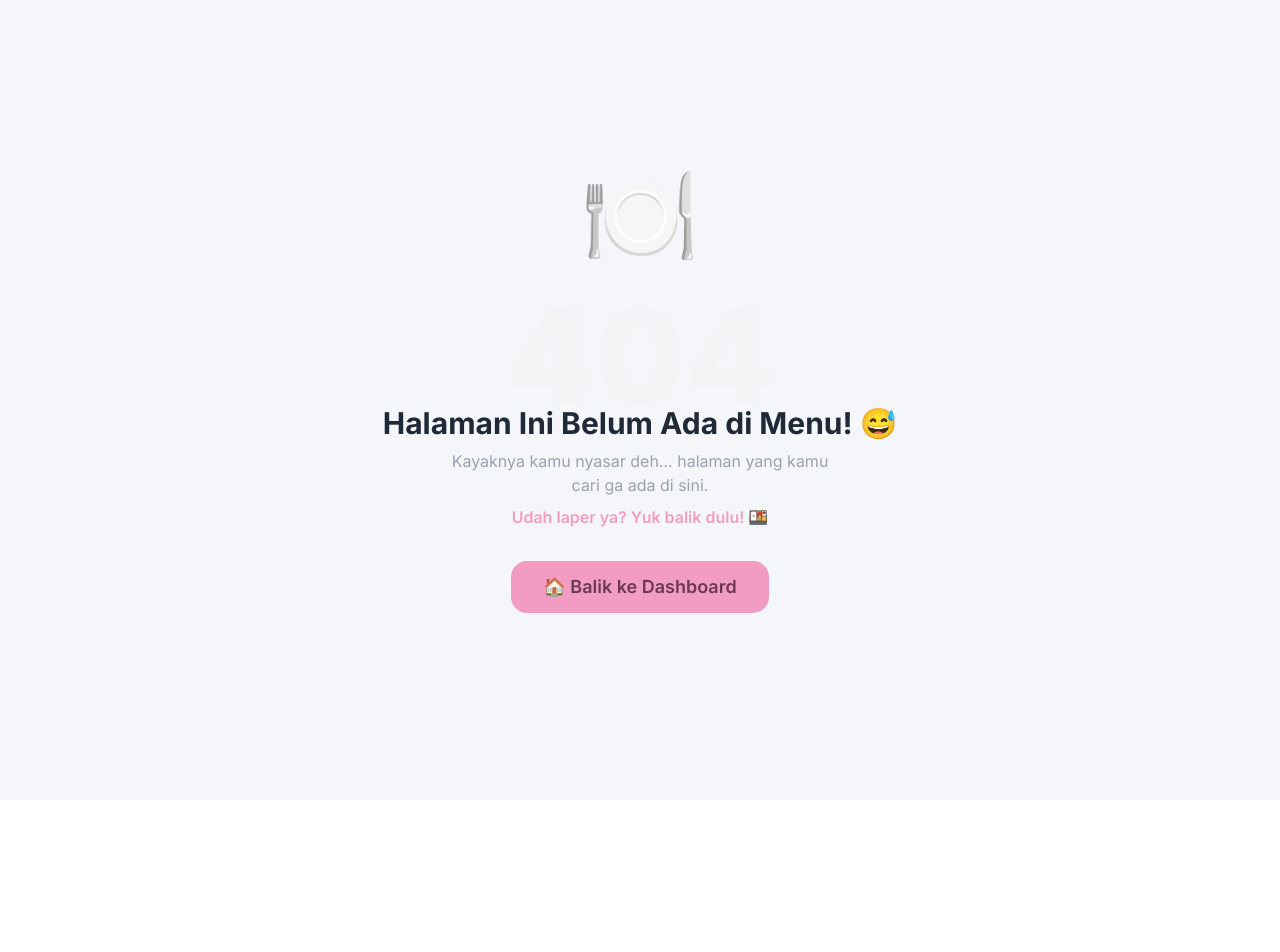
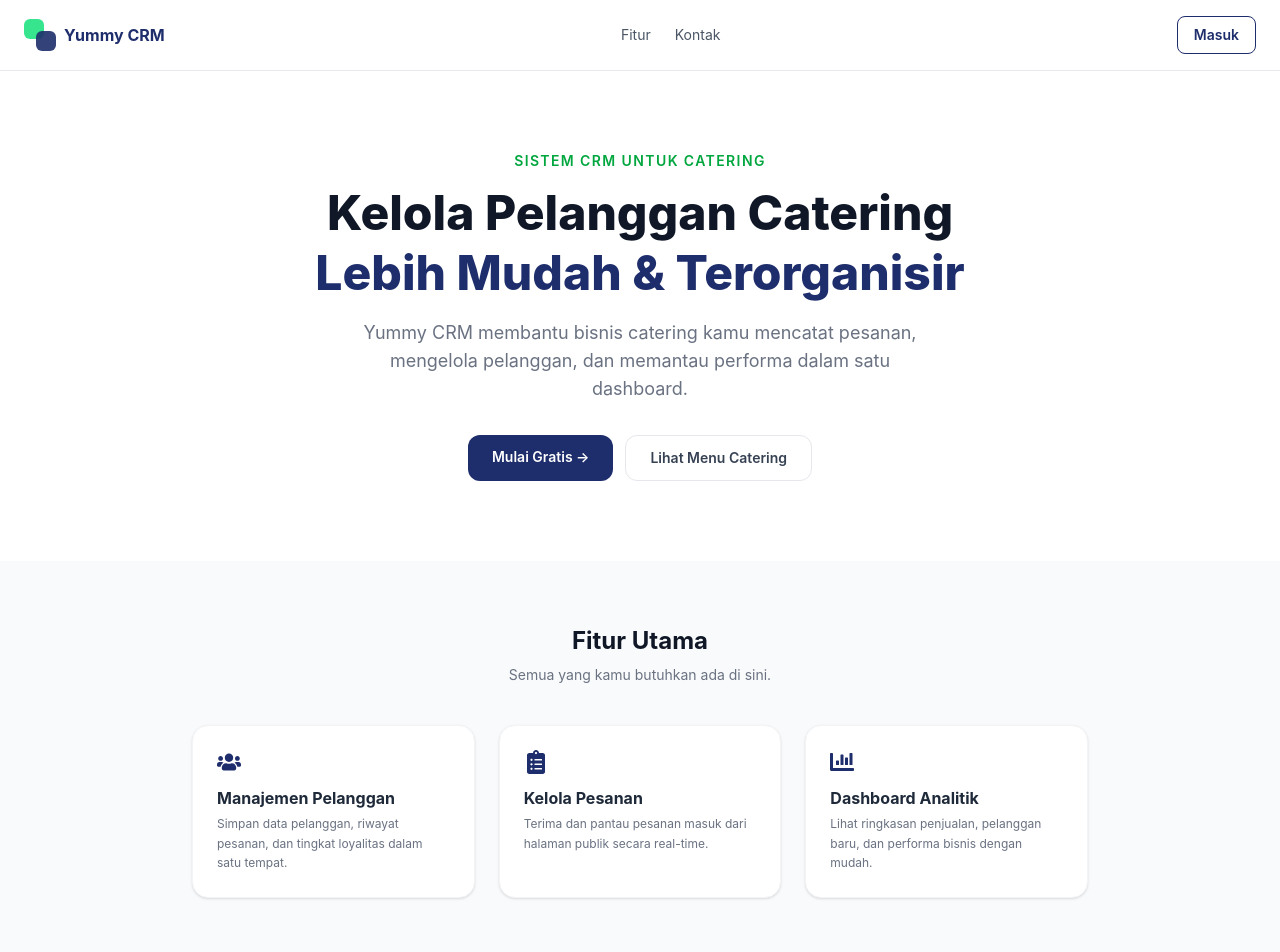
Before and after one commit to aliyah24si-ai/latihanPFL, a React (Vite) app in the folder aliya-latihanPFL/: page /landing in a window 1280 px wide. Before the commit this address had no page. Shown: the top 952 px of the page. Before the commit the page ends 800 px from the top, so only its background shows below. Built offline with nearby package versions, Linux system fonts and the light colour scheme.

Commit message:
PRD V1: Landing Page CRM - Navbar, Hero, Feature Section, Footer

```diff
--- a/aliya-latihanPFL/src/App.jsx
+++ b/aliya-latihanPFL/src/App.jsx
@@ -28,6 +28,8 @@ const GuestReward  = React.lazy(() => import("./pages/guest/GuestReward"));
 const MemberLogin     = React.lazy(() => import("./pages/member/MemberLogin"));
 const MemberRegister  = React.lazy(() => import("./pages/member/MemberRegister"));
 const MemberDashboard = React.lazy(() => import("./pages/member/MemberDashboard"));
+
+const LandingPage = React.lazy(() => import("./pages/landing/LandingPage"));
 
 export default function App() {
   return (
@@ -70,6 +72,9 @@ export default function App() {
         <Route path="/member/login"     element={<MemberLogin />} />
         <Route path="/member/register"  element={<MemberRegister />} />
         <Route path="/member/dashboard" element={<MemberDashboard />} />
+
+        {/* ── Landing Page ── */}
+        <Route path="/landing" element={<LandingPage />} />
       </Routes>
     </Suspense>
   );
--- /dev/null
+++ b/aliya-latihanPFL/src/pages/landing/LandingPage.jsx
@@ -0,0 +1,123 @@
+import { Link } from "react-router-dom";
+import { FaUsers, FaChartBar, FaClipboardList } from "react-icons/fa";
+
+// ── PRD V1: Landing Page CRM - Struktur Dasar ──────────────────────────────
+// Berisi: Navbar, Hero Section, Feature Section, Footer
+// Belum ada: Problem/Solution, Testimonial, FAQ, Stats
+
+export default function LandingPage() {
+  return (
+    <div className="min-h-screen bg-white font-sans">
+
+      {/* ── NAVBAR ──────────────────────────────────────────────── */}
+      <nav className="bg-white border-b border-gray-200 px-6 py-4 flex items-center justify-between">
+        {/* Logo */}
+        <div className="flex items-center gap-2">
+          <div className="relative w-8 h-8 shrink-0">
+            <div className="absolute top-0 left-0 w-5 h-5 rounded-md bg-green-400 opacity-80" />
+            <div className="absolute bottom-0 right-0 w-5 h-5 rounded-md opacity-90" style={{ backgroundColor: "#1e2d6b" }} />
+          </div>
+          <span className="font-bold text-base" style={{ color: "#1e2d6b" }}>Yummy CRM</span>
+        </div>
+
+        {/* Menu */}
+        <ul className="hidden md:flex items-center gap-6 text-sm text-gray-600">
+          <li><a href="#fitur" className="hover:text-gray-900">Fitur</a></li>
+          <li><a href="#footer" className="hover:text-gray-900">Kontak</a></li>
+        </ul>
+
+        {/* CTA Sekunder */}
+        <Link
+          to="/login"
+          className="px-4 py-2 text-sm font-semibold rounded-lg border"
+          style={{ borderColor: "#1e2d6b", color: "#1e2d6b" }}
+        >
+          Masuk
+        </Link>
+      </nav>
+
+      {/* ── HERO SECTION ────────────────────────────────────────── */}
+      <section className="max-w-4xl mx-auto px-6 py-20 text-center">
+        {/* Pre-title */}
+        <p className="text-sm font-semibold text-green-600 uppercase tracking-widest mb-3">
+          Sistem CRM untuk Catering
+        </p>
+
+        {/* Headline */}
+        <h1 className="text-4xl md:text-5xl font-extrabold text-gray-900 leading-tight mb-4">
+          Kelola Pelanggan Catering<br />
+          <span style={{ color: "#1e2d6b" }}>Lebih Mudah & Terorganisir</span>
+        </h1>
+
+        {/* Subheadline */}
+        <p className="text-gray-500 text-base md:text-lg max-w-xl mx-auto mb-8">
+          Yummy CRM membantu bisnis catering kamu mencatat pesanan, mengelola pelanggan,
+          dan memantau performa dalam satu dashboard.
+        </p>
+
+        {/* Primary CTA */}
+        <div className="flex flex-col sm:flex-row gap-3 justify-center">
+          <Link
+            to="/register"
+            className="px-6 py-3 rounded-xl text-white font-semibold text-sm"
+            style={{ backgroundColor: "#1e2d6b" }}
+          >
+            Mulai Gratis →
+          </Link>
+          <Link
+            to="/guest"
+            className="px-6 py-3 rounded-xl font-semibold text-sm border border-gray-200 text-gray-700 hover:bg-gray-50"
+          >
+            Lihat Menu Catering
+          </Link>
+        </div>
+      </section>
+
+      {/* ── FEATURE SECTION ─────────────────────────────────────── */}
+      <section id="fitur" className="bg-gray-50 py-16 px-6">
+        <div className="max-w-4xl mx-auto text-center mb-10">
+          <h2 className="text-2xl font-bold text-gray-900 mb-2">Fitur Utama</h2>
+          <p className="text-gray-500 text-sm">Semua yang kamu butuhkan ada di sini.</p>
+        </div>
+
+        <div className="max-w-4xl mx-auto grid sm:grid-cols-3 gap-6">
+          {[
+            {
+              icon: <FaUsers className="text-2xl" style={{ color: "#1e2d6b" }} />,
+              title: "Manajemen Pelanggan",
+              desc: "Simpan data pelanggan, riwayat pesanan, dan tingkat loyalitas dalam satu tempat.",
+            },
+            {
+              icon: <FaClipboardList className="text-2xl" style={{ color: "#1e2d6b" }} />,
+              title: "Kelola Pesanan",
+              desc: "Terima dan pantau pesanan masuk dari halaman publik secara real-time.",
+            },
+            {
+              icon: <FaChartBar className="text-2xl" style={{ color: "#1e2d6b" }} />,
+              title: "Dashboard Analitik",
+              desc: "Lihat ringkasan penjualan, pelanggan baru, dan performa bisnis dengan mudah.",
+            },
+          ].map((f, i) => (
+            <div key={i} className="bg-white rounded-2xl p-6 border border-gray-100 shadow-sm">
+              <div className="mb-3">{f.icon}</div>
+              <h3 className="font-bold text-gray-800 mb-1">{f.title}</h3>
+              <p className="text-xs text-gray-500 leading-relaxed">{f.desc}</p>
+            </div>
+          ))}
+        </div>
+      </section>
+
+      {/* ── FOOTER ──────────────────────────────────────────────── */}
+      <footer id="footer" className="border-t border-gray-200 py-8 px-6 text-center">
+        <div className="flex items-center justify-center gap-2 mb-3">
+          <div className="relative w-6 h-6 shrink-0">
+            <div className="absolute top-0 left-0 w-4 h-4 rounded-md bg-green-400 opacity-80" />
+            <div className="absolute bottom-0 right-0 w-4 h-4 rounded-md opacity-90" style={{ backgroundColor: "#1e2d6b" }} />
+          </div>
+          <span className="font-bold text-sm" style={{ color: "#1e2d6b" }}>Yummy CRM</span>
+        </div>
+        <p className="text-xs text-gray-400">© 2025 Yummy Catering. All rights reserved.</p>
+      </footer>
+    </div>
+  );
+}
```
